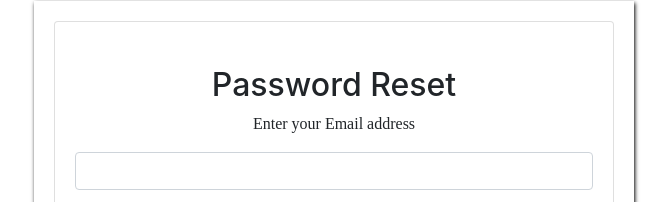
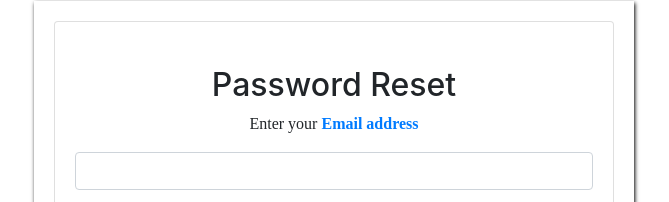
Before and after one commit to abhimishra01/pikagram, a React (Create React App) app: page /forgotpassword in a window 1280 px wide. Shown: the part 95-297 px from the top of the page, without its empty margins (306-975 px from the left). Built offline with nearby package versions, Linux system fonts and the light colour scheme; no server answers.

Commit message:
changed email addr color

```diff
--- a/src/comps/forgotPaswd.js
+++ b/src/comps/forgotPaswd.js
@@ -38,7 +38,7 @@ const ForgotPaswd = () => {
             onSubmit={handleSubmit}
             >
               <Form.Group id="email">
-                <p className="text-center">Enter your Email address</p>
+                <p className="text-center">Enter your <strong class="pika-label">Email address</strong></p>
                 <Form.Control className="inputField" type="email" ref={emailRef} required />
               </Form.Group>
 
```
